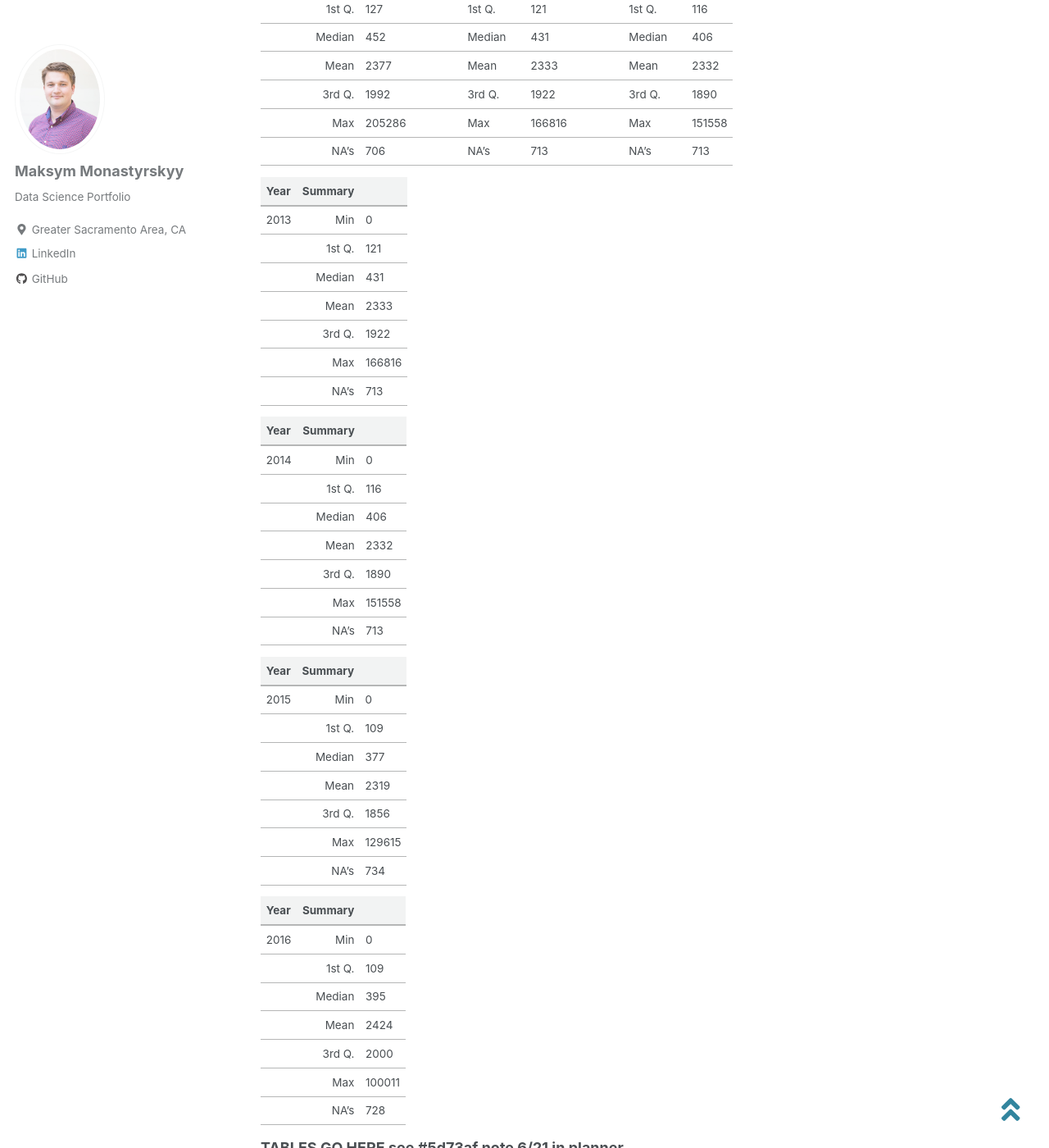
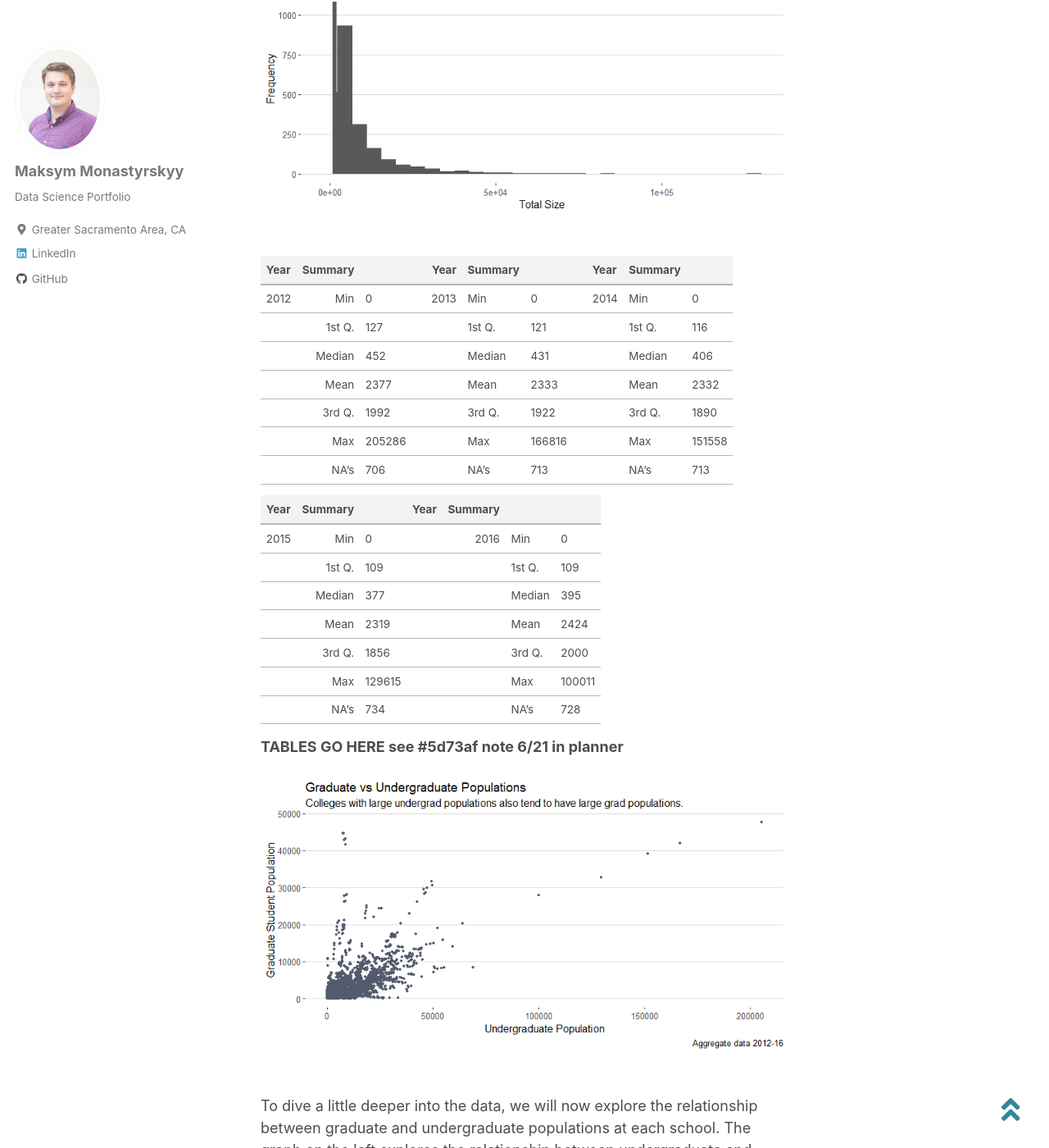
Before and after one commit to monastyrskyy/monastyrskyy.github.io, a Jekyll site: the page built from _posts/2018-11-01-collegescorecards2.md, in a window 1280 px wide and 1400 px high, scrolled down 3445 px. Shown: the whole window at 82% size. Built offline with Jekyll 4.4.1, drawn with Linux system fonts in a browser that asks for light colours; cached includes are drawn as plain includes; nearby versions of some CDN libraries.

Commit message:
added tables, and 2016 student pop

```diff
--- a/_posts/2018-11-01-collegescorecards2.md
+++ b/_posts/2018-11-01-collegescorecards2.md
@@ -60,8 +60,7 @@ In order to get an accurate measure of total student populations for each school
 
 Overall, the 5 number summaries look the similar across the years (see below), so it is safe for us to assume that student populations didn’t increase by much, judging both by the mean and the median of each year. Below is the histogram representing total number of students in 2016.
 
-
-
+<div style="text-align:center"><img src="{{ site.url }}{{ site.baseurl }}/images/2.college_scorecards/1aa.student_pop_hist.png" alt="Graduate vs Undergraduate Populations"></div><br/>
 
 |Year   |    Summary   | | |Year   |    Summary   | | |Year   |    Summary     |
 |---    |---:   |:---    | |---    |---:   |:---    | |---    |---:   |:---    |
@@ -73,46 +72,19 @@ Overall, the 5 number summaries look the similar across the years (see below), s
 |       |Max    |205286  | |       |Max    |166816  | |       |Max    |151558  |
 |       |NA's   |706     | |       |NA's   |713     | |       |NA's   |713     |
 
-|Year   |    Summary     |
-|---    |---:   |:---    |
-|2013   |Min    |0       |
-|       |1st Q. |121     |
-|       |Median |431     |
-|       |Mean   |2333    |
-|       |3rd Q. |1922    |
-|       |Max    |166816  |
-|       |NA's   |713     |
 
 
-|Year   |    Summary     |
-|---    |---:   |:---    |
-|2014   |Min    |0       |
-|       |1st Q. |116     |
-|       |Median |406     |
-|       |Mean   |2332    |
-|       |3rd Q. |1890    |
-|       |Max    |151558  |
-|       |NA's   |713     |
+|Year   |    Summary     | |Year   |    Summary     |
+|---    |---:   |:---    | |---    |---:   |:---    |
+|2015   |Min    |0       | |2016   |Min    |0       |
+|       |1st Q. |109     | |       |1st Q. |109     |
+|       |Median |377     | |       |Median |395     |
+|       |Mean   |2319    | |       |Mean   |2424    |
+|       |3rd Q. |1856    | |       |3rd Q. |2000    |
+|       |Max    |129615  | |       |Max    |100011  |
+|       |NA's   |734     | |       |NA's   |728     |
 
-|Year   |    Summary     |
-|---    |---:   |:---    |
-|2015   |Min    |0       |
-|       |1st Q. |109     |
-|       |Median |377     |
-|       |Mean   |2319    |
-|       |3rd Q. |1856    |
-|       |Max    |129615  |
-|       |NA's   |734     |
 
-|Year   |    Summary     |
-|---    |---:   |:---    |
-|2016   |Min    |0       |
-|       |1st Q. |109     |
-|       |Median |395     |
-|       |Mean   |2424    |
-|       |3rd Q. |2000    |
-|       |Max    |100011  |
-|       |NA's   |728     |
 
 
 
```
Also changed, not shown: images/2.college_scorecards/1aa.student_pop_hist.png (added).
